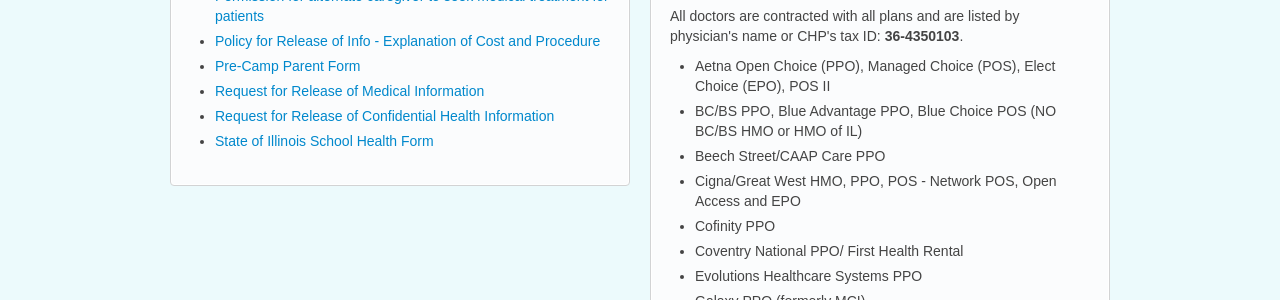
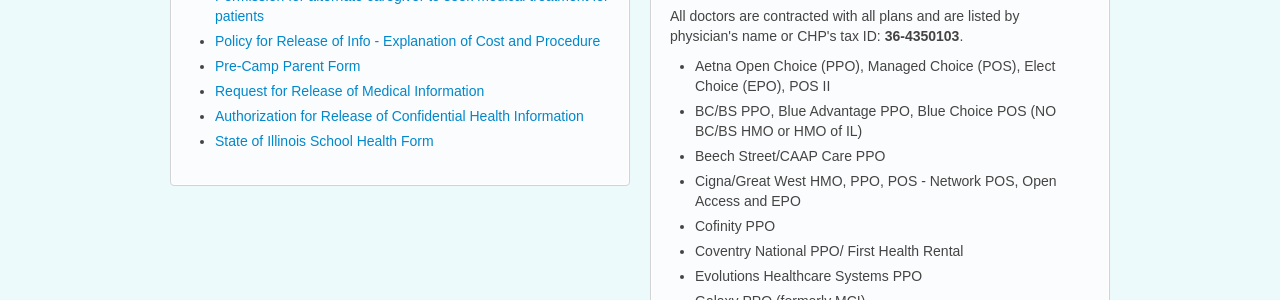
Before and after one commit to chpweb/web, a Jekyll site: the page built from forms-billing.html, in a window 1280 px wide. Shown: the part 717-1017 px from the top of the page. Built offline with Jekyll 4.4.1, drawn with Linux system fonts in a browser that asks for light colours; some web fonts are replaced; comment, search, counter and statistics services are not loaded.

Commit message:
Update forms-billing.html

```diff
--- a/forms-billing.html
+++ b/forms-billing.html
@@ -41,7 +41,7 @@
 		          	<li><a href="/storage/pdf/Policy_for_Release_of_Info-Explanation_of_Cost_and_Procedure_2013.pdf" target="_blank">Policy for Release of Info - Explanation of Cost and Procedure</a></li>
 		          	<li><a href="/storage/pdf/Camp-Parent-Form.pdf" target="_blank">Pre-Camp Parent Form</a></li>
 		          	<li><a href="/storage/pdf/Request_for_Release_of_Medical_Records.pdf" target="_blank">Request for Release of Medical Information</a></li>
-		          	<li><a href="/storage/pdf/Authorization_for_Release_of_Confidential_HealthInformation.pdf" target="_blank">Request for Release of Confidential Health Information</a></li>
+		          	<li><a href="/storage/pdf/Authorization_for_Release_of_Confidential_HealthInformation.pdf" target="_blank">Authorization for Release of Confidential Health Information</a></li>
 		          	<li><a href="http://www.idph.state.il.us/health/vaccine/child_hlth_forms/Child_Hlth_Exam_Cert.pdf" target="_blank">State of Illinois School Health Form</a></li>
 		        </ul>
 				</div>
```
